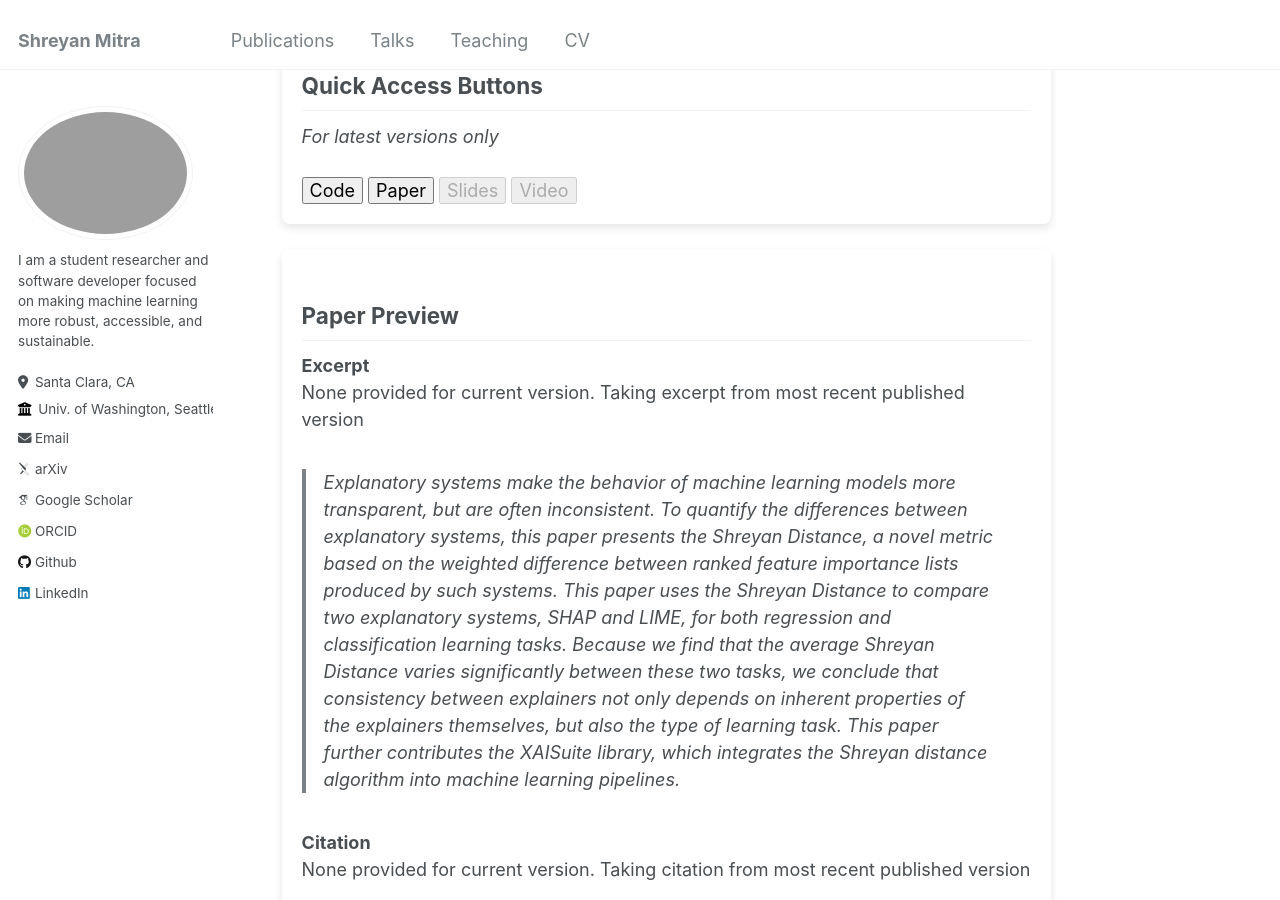
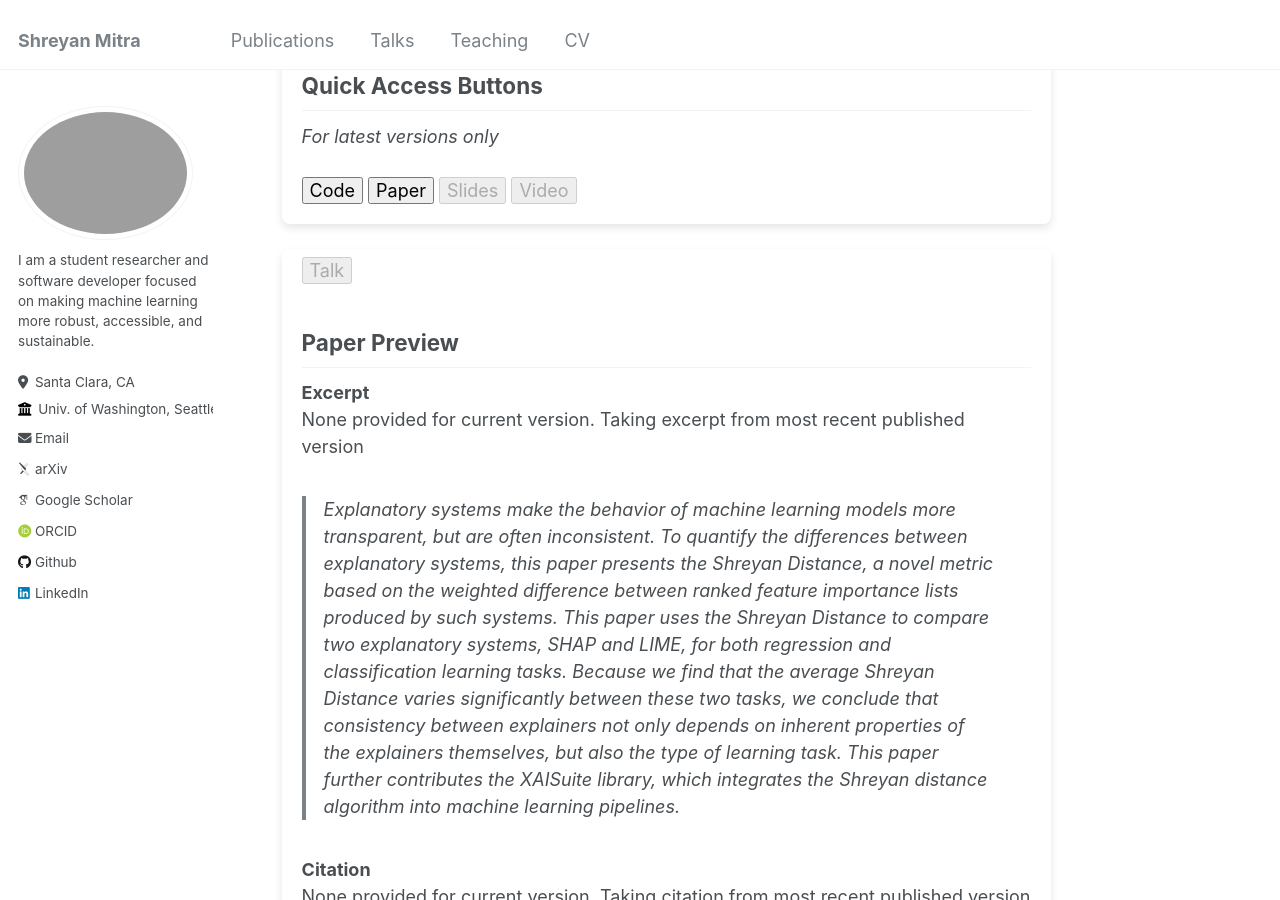
Before and after one commit to shreyanmitra/shreyanmitra.github.io, a Jekyll site: the page built from _publications/lets-agree-to-disagree.md, in a window 1280 px wide and 900 px high, scrolled down 577 px. Built offline with Jekyll 4.4.1, drawn with Linux system fonts in a browser that asks for light colours; some web fonts are replaced.

Commit message:
Update lets-agree-to-disagree.md

```diff
--- a/_publications/lets-agree-to-disagree.md
+++ b/_publications/lets-agree-to-disagree.md
@@ -2,7 +2,7 @@
 title: "Let's Agree to Disagree: Towards a Solution to the Disagreement Problem in Explainability"
 collection: publications
 permalink: /publication/lets-agree-to-disagree
-excerpt: <i>Published in ICPRAI and Arxiv</i><br><br>2 papers (4 total versioned papers). <br> Explanatory systems give us a peek under the hood of blackbox ML models. This collection encompasses my work analyzing differences between explanatory systems, quantifying these differences, and integrating the resulting metrics into machine learning pipelines.<br><br><button onclick="location.href='https://github.com/shreyanmitra/XAIPipe'" type="button">Code</button> <button>Paper</button> <button disabled>Slides</button> <button disabled>Video</button>
+excerpt: <i>Published in ICPRAI and Arxiv</i><br><br>2 papers (4 total versioned papers). <br> Explanatory systems give us a peek under the hood of blackbox ML models. This collection encompasses my work analyzing differences between explanatory systems, quantifying these differences, and integrating the resulting metrics into machine learning pipelines.<br><br><button onclick="location.href='https://github.com/shreyanmitra/XAIPipe'" type="button">Code</button> <button>Paper</button> <button disabled>Slides</button> <button disabled>Video</button><button disabled>Talk</button>
 date: 2024-11-17
 venue: 'ICPRAI Conference Proceedings'
 paperurl: 'https://arxiv.org/pdf/2311.10811'
@@ -26,7 +26,7 @@ citation: 'Mitra,S and Gilpin, L. (2023). &quot;A novel post-hoc explanation com
 <br>
 <br>
 <button>Code</button> <button>Paper</button> <button disabled>Slides</button> <button disabled>Video</button></div>
-<div style="background-color: white; box-shadow: 0 4px 8px rgba(0, 0, 0, 0.1); padding: 20px; padding-top: 8px; border-radius: 8px; min-width:600px;margin-bottom: 25px">
+<div style="background-color: white; box-shadow: 0 4px 8px rgba(0, 0, 0, 0.1); padding: 20px; padding-top: 8px; border-radius: 8px; min-width:600px;margin-bottom: 25px"><button disabled>Talk</button>
 <h2>Paper Preview</h2>
 <b>Excerpt</b>
 <br>None provided for current version. Taking excerpt from most recent published version
```
